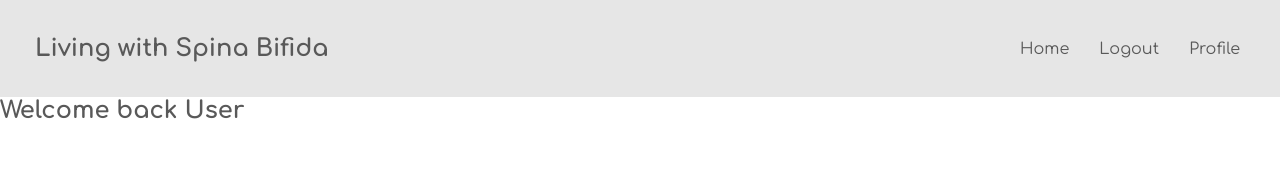
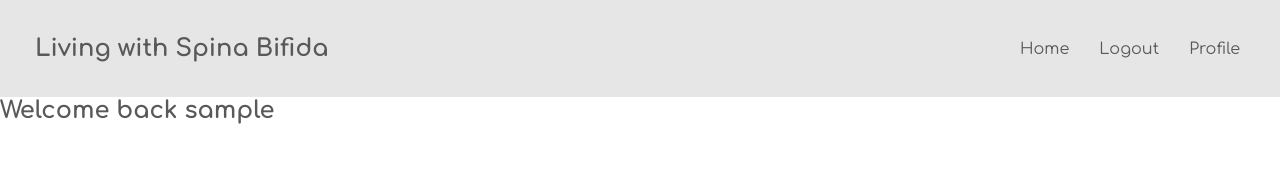
Before and after one commit to tufanbutuner/livingwithspinabifida, a React (Create React App) app: page /profile in a window 1280 px wide. Shown: the top 187 px of the page. Built offline with nearby package versions, Linux system fonts and the light colour scheme; sample sign-in values are in the browser's storage.

Commit message:
Displaying username on Profile page

```diff
--- a/src/Profile.js
+++ b/src/Profile.js
@@ -1,7 +1,10 @@
+const axios = require('axios');
+
 function Profile() {
+    const username = localStorage.getItem('username');
     return (
         <div className="profile">
-            <h2>Welcome back User</h2>
+            <h2>Welcome back {username}</h2>
         </div>
     );
 }
```
